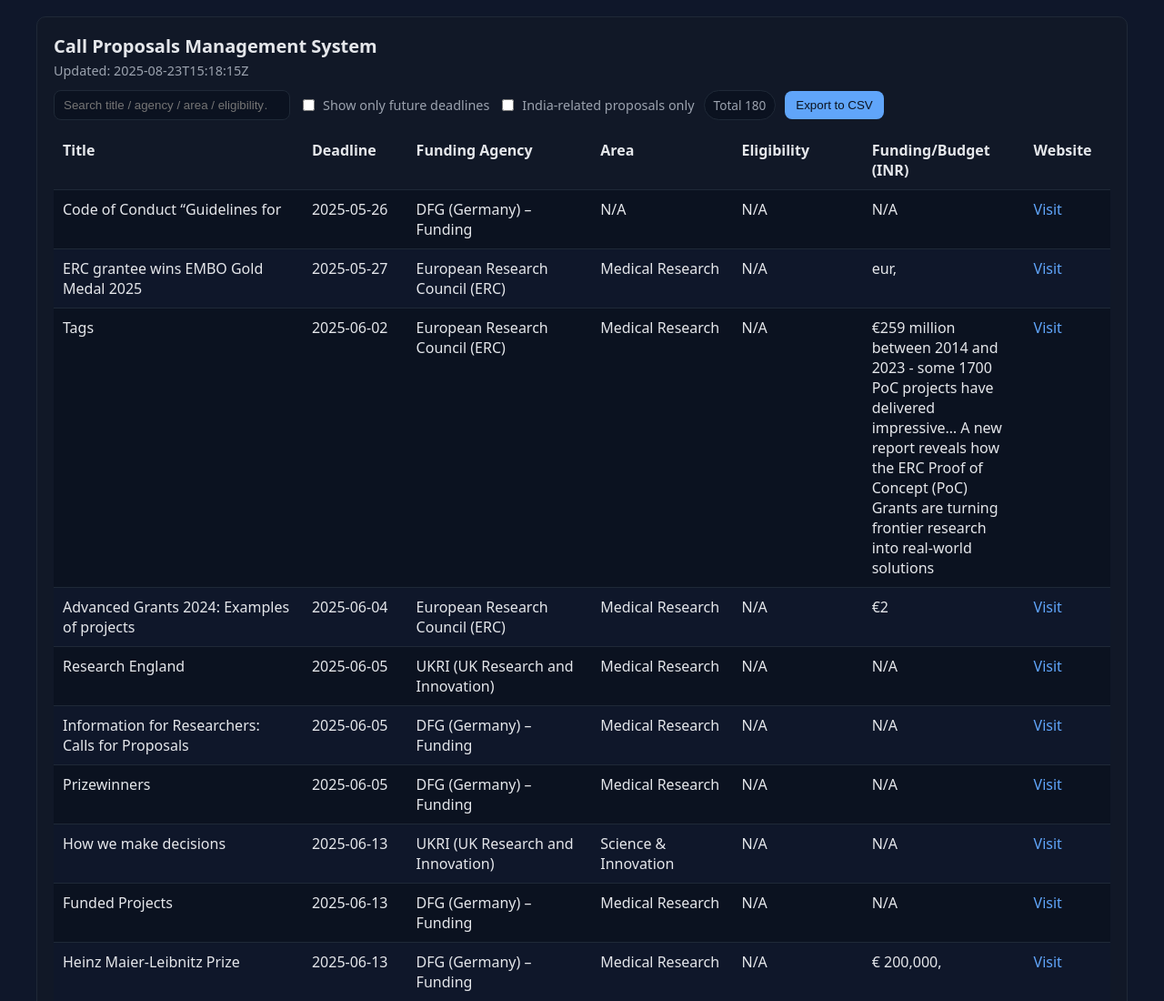
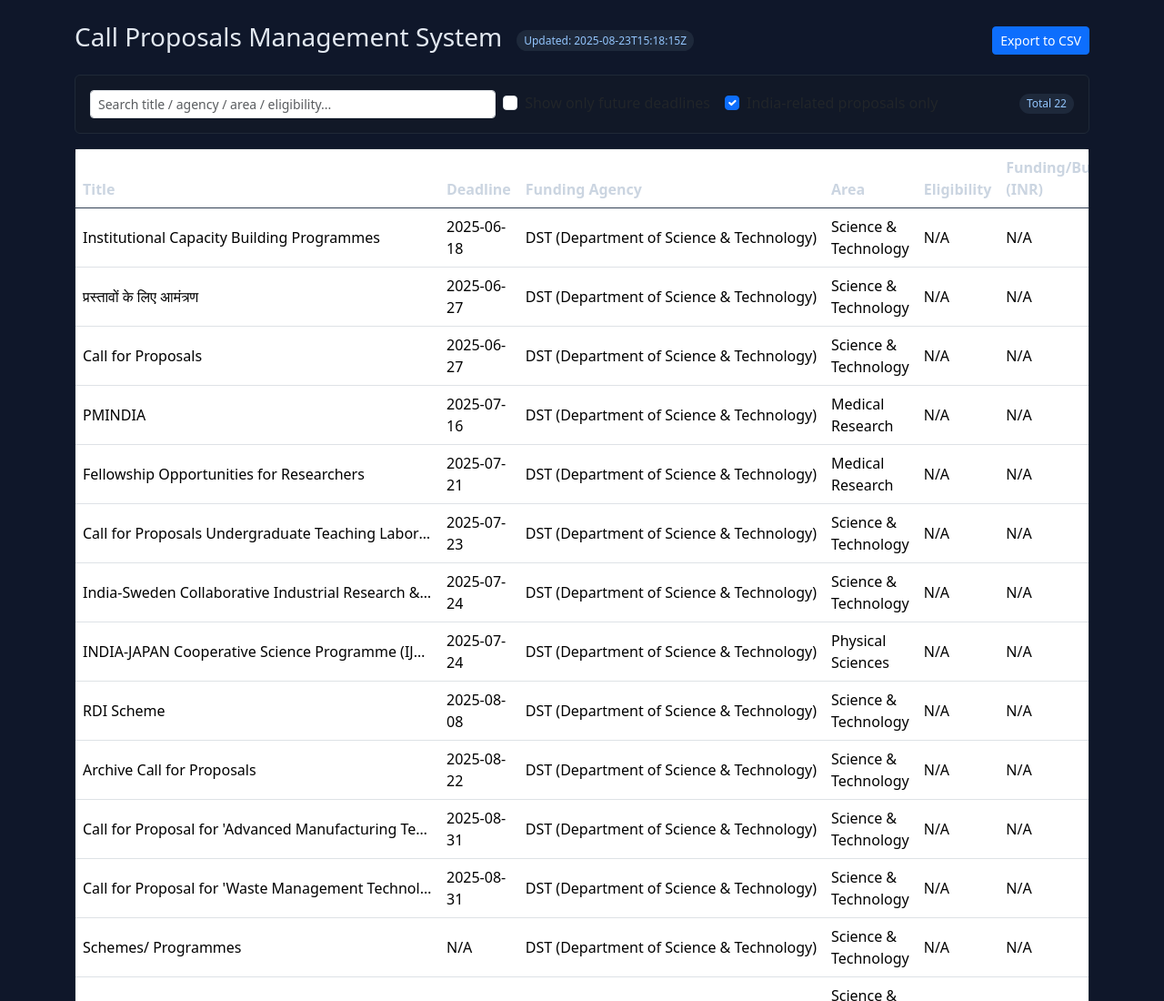
Before and after one commit to surajrawat2u94-hub/call-proposals, a plain HTML site: page index.html in a window 1280 px wide. Shown: the top 1100 px of the page at 91% size. Drawn offline with nearby package versions, Linux system fonts and the light colour scheme.

Commit message:
Update index.html

```diff
--- a/index.html
+++ b/index.html
@@ -1,189 +1,145 @@
-<!doctype html>
+<!DOCTYPE html>
 <html lang="en">
 <head>
 <meta charset="utf-8" />
-<meta name="viewport" content="width=device-width, initial-scale=1" />
+<meta name="viewport" content="width=device-width,initial-scale=1" />
 <title>Call Proposals Management System</title>
-
-<!-- minimal modern reset -->
+<link rel="preconnect" href="https://fonts.gstatic.com" crossorigin>
+<link href="https://cdn.jsdelivr.net/npm/bootstrap@5.3.2/dist/css/bootstrap.min.css" rel="stylesheet">
 <style>
-  :root {
-    --bg: #0f172a;
-    --panel: #111827;
-    --fg: #e5e7eb;
-    --muted: #9ca3af;
-    --accent: #60a5fa;
-    --border: #1f2937;
-    --row: #0b1220;
-    --rowAlt: #0f172a;
-  }
-  html,body { margin:0; font-family: ui-sans-serif,system-ui,-apple-system, Segoe UI, Roboto, Ubuntu, Cantarell, Noto Sans, Helvetica Neue, Arial, "Apple Color Emoji","Segoe UI Emoji"; background: var(--bg); color: var(--fg); }
-  a { color: var(--accent); text-decoration: none; }
-  a:hover { text-decoration: underline; }
-
-  .container { max-width: 1200px; margin: 18px auto; padding: 0 14px; }
-  .panel { background: var(--panel); border: 1px solid var(--border); border-radius: 10px; padding: 18px; }
-
-  h1 { font-size: 1.25rem; margin: 0 0 4px; }
-  .meta { color: var(--muted); font-size: .9rem; margin-bottom: 12px; }
-
-  .toolbar { display:flex; gap:10px; align-items:center; flex-wrap: wrap; margin-bottom: 12px; }
-  .toolbar input[type="search"] { background:#0b1220; border:1px solid var(--border); color:var(--fg); padding:8px 10px; border-radius:8px; width:260px; }
-  .toolbar label { font-size:.9rem; color:var(--muted); display:flex; gap:6px; align-items:center; }
-  .pill { background:#0b1220; border:1px solid var(--border); color:var(--muted); padding:6px 10px; border-radius:999px; font-size:.85rem; }
-
-  table { width:100%; border-collapse: collapse; }
-  thead th { position: sticky; top: 0; z-index:1; background: var(--panel); }
-  th, td { text-align:left; border-bottom:1px solid var(--border); padding:10px; vertical-align: top; }
-  tbody tr:nth-child(odd) { background: var(--row); }
-  tbody tr:nth-child(even){ background: var(--rowAlt); }
-
-  .title-cell { max-width: 520px; }
-  .title-clamp {
-    display: -webkit-box;
-    -webkit-line-clamp: 2;                 /* clamp to 2 lines */
-    -webkit-box-orient: vertical;
-    overflow: hidden;
-  }
-
-  .col-deadline     { width: 9rem; }
-  .col-agency       { width: 14rem; }
-  .col-area         { width: 12rem; }
-  .col-eligibility  { width: 14rem; }
-  .col-budget       { width: 10rem; }
-  .col-website      { width: 6rem;  white-space: nowrap; }
-
-  .btn { background: var(--accent); color:#0b1220; border: none; padding: 8px 12px; border-radius: 8px; cursor:pointer; }
-  .btn:hover { opacity:.95; }
+  body{ background:#0f172a; color:#e2e8f0; }
+  .card{ background:#111827; border-color:#1f2937; }
+  .table{ color:#e5e7eb; }
+  .table thead th{ color:#cbd5e1; border-bottom:1px solid #334155; }
+  .table tbody td{ border-top:1px solid #1f2937; vertical-align: middle; }
+  .truncate{ max-width:400px; white-space:nowrap; overflow:hidden; text-overflow:ellipsis; }
+  .pill{ padding:.15rem .5rem; border-radius:9999px; font-size:.75rem; background:#1e293b; color:#93c5fd; }
 </style>
 </head>
-<body>
+<body class="py-4">
 <div class="container">
-    <div class="panel">
-      <h1>Call Proposals Management System</h1>
-      <div class="meta" id="meta"></div>
-
-      <div class="toolbar">
-        <input id="q" type="search" placeholder="Search title / agency / area / eligibility…" />
-        <label><input id="f_future" type="checkbox" /> Show only future deadlines</label>
-        <label><input id="f_india" type="checkbox" /> India-related proposals only</label>
-        <span class="pill" id="count">Total 0</span>
-        <button class="btn" id="csv">Export to CSV</button>
+  <div class="d-flex align-items-center mb-3">
+    <h3 class="me-3">Call Proposals Management System</h3>
+    <span id="updated" class="pill"></span>
+    <div class="ms-auto">
+      <button id="exportCsv" class="btn btn-primary btn-sm">Export to CSV</button>
+    </div>
   </div>
 
-      <div class="tablewrap">
-        <table id="tbl">
+  <div class="card p-3 mb-3">
+    <div class="row g-2">
+      <div class="col-md-5">
+        <input id="q" class="form-control form-control-sm" placeholder="Search title / agency / area / eligibility..." />
+      </div>
+      <div class="col-md-7 d-flex align-items-center gap-3">
+        <div class="form-check">
+          <input class="form-check-input" type="checkbox" id="fFuture">
+          <label class="form-check-label" for="fFuture">Show only future deadlines</label>
+        </div>
+        <div class="form-check">
+          <input class="form-check-input" type="checkbox" id="fIndia" checked>
+          <label class="form-check-label" for="fIndia">India-related proposals only</label>
+        </div>
+        <span class="pill ms-auto">Total <span id="total">0</span></span>
+      </div>
+    </div>
+  </div>
+
+  <div class="card p-0">
+    <div class="table-responsive">
+      <table class="table table-hover mb-0" id="tbl">
         <thead>
           <tr>
-              <th>Title</th>
-              <th class="col-deadline">Deadline</th>
-              <th class="col-agency">Funding Agency</th>
-              <th class="col-area">Area</th>
-              <th class="col-eligibility">Eligibility</th>
-              <th class="col-budget">Funding/Budget (INR)</th>
-              <th class="col-website">Website</th>
+            <th style="min-width:380px">Title</th>
+            <th>Deadline</th>
+            <th>Funding Agency</th>
+            <th>Area</th>
+            <th>Eligibility</th>
+            <th>Funding/Budget (INR)</th>
+            <th>Website</th>
           </tr>
         </thead>
         <tbody></tbody>
       </table>
     </div>
-
   </div>
 </div>
 
 <script>
-async function loadData() {
-  const r = await fetch('data.json', {cache:'no-store'});
-  if (!r.ok) throw new Error('data.json not found');
-  return await r.json();
+let DATA = {updated_utc:"", calls:[]};
+
+fetch("data.json?ts="+Date.now())
+  .then(r => r.json())
+  .then(d => { DATA = d; init(); })
+  .catch(() => { document.querySelector("#updated").innerText = "data.json not found"; });
+
+function init(){
+  document.querySelector("#updated").innerText = "Updated: " + (DATA.updated_utc || "—");
+  const q = document.querySelector("#q");
+  const fFuture = document.querySelector("#fFuture");
+  const fIndia  = document.querySelector("#fIndia");
+  const render = ()=> renderRows(filterRows(q.value, fFuture.checked, fIndia.checked));
+  q.addEventListener("input", render);
+  fFuture.addEventListener("change", render);
+  fIndia.addEventListener("change", render);
+  render();
+
+  document.querySelector("#exportCsv").onclick = ()=>{
+    const rows = filterRows(q.value, fFuture.checked, fIndia.checked);
+    const csv = toCSV(rows);
+    const a = document.createElement("a");
+    a.href = URL.createObjectURL(new Blob([csv],{type:"text/csv"}));
+    a.download = "calls.csv";
+    a.click();
+  };
 }
 
-const esc = s => (s||'').replace(/[&<>"]/g, m=>({'&':'&amp;','<':'&lt;','>':'&gt;','"':'&quot;'}[m]));
-const fmtDate = iso => iso && iso!=='N/A' ? iso : 'N/A';
-
-function csv(rows) {
-  const escape = v => `"${String(v??'').replace(/"/g,'""')}"`;
-  const head = ["Title","Deadline","Funding Agency","Area","Eligibility","Funding/Budget","Website"];
-  const lines = [ head.map(escape).join(',') ];
-  for (const r of rows) {
-    lines.push([r.title,r.deadline,r.funding_agency,r.area,r.eligibility,r.budget,r.website].map(escape).join(','));
-  }
-  return lines.join('\r\n');
+function filterRows(query, onlyFuture, indiaOnly){
+  const term = (query||"").toLowerCase();
+  const today = new Date().toISOString().slice(0,10);
+  return DATA.calls.filter(c=>{
+    if(indiaOnly && c.india_related !== "yes") return false;
+    if(onlyFuture && c.deadline && c.deadline !== "N/A" && c.deadline < today) return false;
+    const hay = (c.title+" "+c.funding_agency+" "+(c.area||"")+" "+(c.eligibility||"")).toLowerCase();
+    return !term || hay.includes(term);
+  });
 }
 
-function render(rows){
-  const tb = document.querySelector('#tbl tbody');
-  tb.innerHTML = rows.map(r => `
-    <tr>
-      <td class="title-cell" title="${esc(r.title)}"><span class="title-clamp">${esc(r.title)}</span></td>
-      <td class="col-deadline">${esc(fmtDate(r.deadline))}</td>
-      <td class="col-agency">${esc(r.funding_agency||'N/A')}</td>
-      <td class="col-area">${esc(r.area||'N/A')}</td>
-      <td class="col-eligibility">${esc(r.eligibility||'N/A')}</td>
-      <td class="col-budget">${esc(r.budget||'N/A')}</td>
-      <td class="col-website"><a href="${esc(r.website)}" target="_blank" rel="noopener">Visit</a></td>
-    </tr>
-  `).join('');
-  document.querySelector('#count').textContent = `Total ${rows.length}`;
+function renderRows(rows){
+  const tbody = document.querySelector("#tbl tbody");
+  tbody.innerHTML = "";
+  document.querySelector("#total").innerText = rows.length;
+
+  for(const c of rows){
+    const tr = document.createElement("tr");
+    tr.innerHTML = `
+      <td class="truncate" title="${esc(c.title)}">${esc(c.title)}</td>
+      <td>${esc(c.deadline||"N/A")}</td>
+      <td class="truncate" title="${esc(c.funding_agency)}">${esc(c.funding_agency)}</td>
+      <td>${esc(c.area||"N/A")}</td>
+      <td class="truncate" title="${esc(c.eligibility||"N/A")}">${esc((c.eligibility||"N/A").slice(0,80))}${(c.eligibility||"").length>80?"…":""}</td>
+      <td>${esc(c.budget||"N/A")}</td>
+      <td><a href="${esc(c.website)}" target="_blank" rel="noopener">Visit</a></td>`;
+    tbody.appendChild(tr);
+  }
 }
 
-function applyFilters(all) {
-  const q = document.querySelector('#q').value.trim().toLowerCase();
-  const fFuture = document.querySelector('#f_future').checked;
-  const fIndia = document.querySelector('#f_india').checked;
-  let rows = all.slice();
+function esc(s){ return (s||"").replace(/[&<>"']/g, m=>({ "&":"&amp;","<":"&lt;",">":"&gt;","\"":"&quot;","'":"&#39;" }[m])); }
 
-  if (q) {
-    rows = rows.filter(r => {
-      const hay = `${r.title} ${r.funding_agency} ${r.area} ${r.eligibility}`.toLowerCase();
-      return hay.includes(q);
-    });
+function toCSV(rows){
+  const head = ["Title","Deadline","Funding Agency","Area","Eligibility","Budget","Website"];
+  const lines = [head.join(",")];
+  for(const c of rows){
+    const arr = [c.title,c.deadline,c.funding_agency,c.area,c.eligibility,c.budget,c.website].map(v=>csvCell(v||""));
+    lines.push(arr.join(","));
   }
-  if (fFuture) {
-    const today = new Date().toISOString().slice(0,10);
-    rows = rows.filter(r => r.deadline && r.deadline !== 'N/A' && r.deadline >= today);
+  return lines.join("\n");
 }
-  if (fIndia) {
-    rows = rows.filter(r => (r.india_related||'no') === 'yes');
+function csvCell(v){
+  v = (""+v).replace(/"/g,'""');
+  if(/[,"\n]/.test(v)) return `"${v}"`;
+  return v;
 }
-
-  // sort: nearest upcoming first; N/A bottom
-  rows.sort((a,b) => {
-    const ad = a.deadline === 'N/A' ? '9999-12-31' : a.deadline;
-    const bd = b.deadline === 'N/A' ? '9999-12-31' : b.deadline;
-    return ad.localeCompare(bd);
-  });
-
-  return rows;
-}
-
-(async function(){
-  try {
-    const data = await loadData();
-    document.querySelector('#meta').textContent = `Updated: ${data.updated_utc || ''}`;
-    const all = (data.calls||[]);
-
-    const update = () => render(applyFilters(all));
-    ['#q','#f_future','#f_india'].forEach(sel => {
-      document.querySelector(sel).addEventListener('input', update);
-      document.querySelector(sel).addEventListener('change', update);
-    });
-
-    document.querySelector('#csv').addEventListener('click', () => {
-      const rows = applyFilters(all);
-      const blob = new Blob([csv(rows)], {type: 'text/csv;charset=utf-8;'});
-      const url = URL.createObjectURL(blob);
-      const a = Object.assign(document.createElement('a'), {href:url, download:'calls.csv'});
-      a.click();
-      URL.revokeObjectURL(url);
-    });
-
-    update();
-  } catch (e) {
-    console.error(e);
-    document.querySelector('#meta').textContent = 'Error: failed to load data.json';
-  }
-})();
 </script>
 </body>
 </html>
```
Lines whose indentation alone changed are shown as unchanged.
